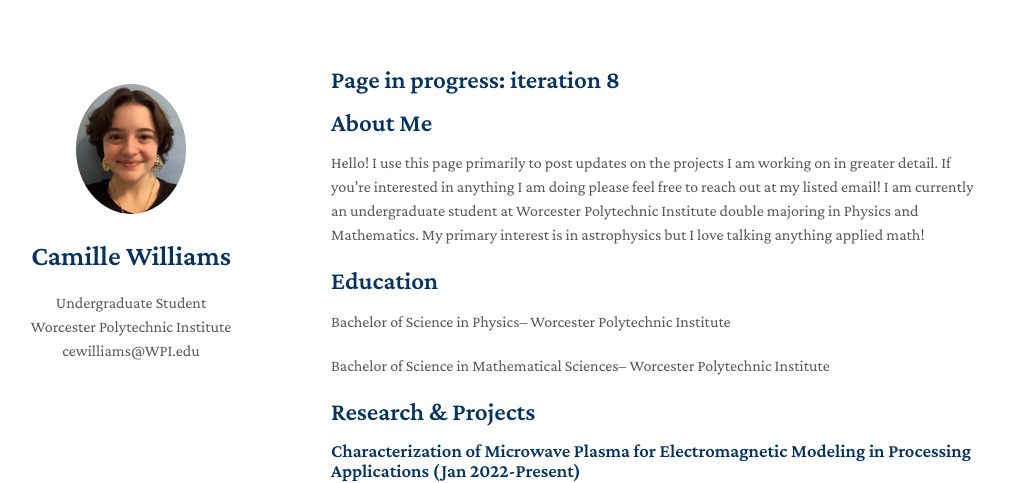
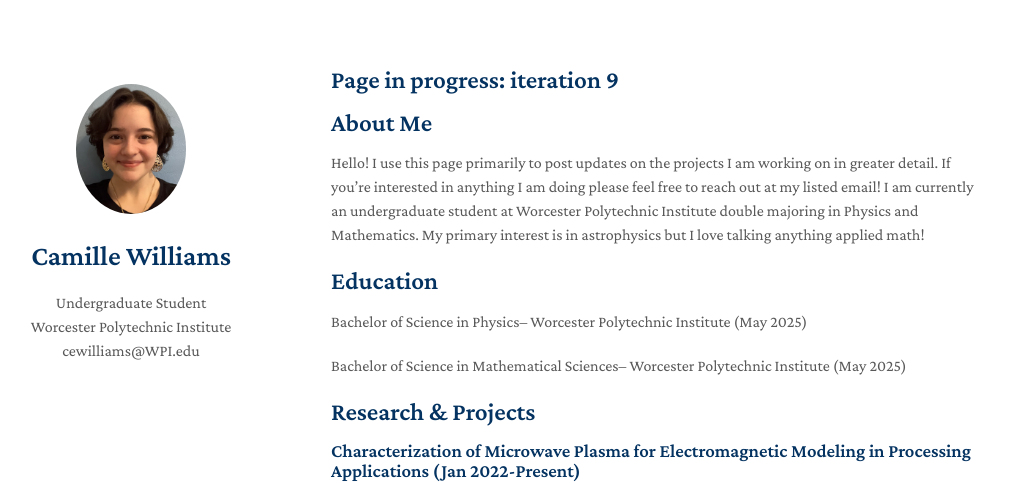
Before and after one commit to CamilleW8831/CamilleW8831.github.io, a Jekyll site: the page built from index.md, in a window 1280 px wide and 900 px high. Shown: the top 483 px of the window, without its empty margins (139-1149 px from the left). Built offline with Jekyll 4.4.1, drawn with Linux system fonts in a browser that asks for light colours; nearby versions of some CDN libraries; a style sheet for code colours, icons or effects is not loaded; our own code applies the rules of GitHub Pages for plain Markdown files.

Commit message:
Update index.md

```diff
--- a/index.md
+++ b/index.md
@@ -2,16 +2,16 @@
 layout: homepage
 ---
 
-## Page in progress: iteration 8
+## Page in progress: iteration 9
 
 ## About Me
 Hello! I use this page primarily to post updates on the projects I am working on in greater detail. If you're interested in anything I am doing please feel free to reach out at my listed email! I am currently an undergraduate student at Worcester Polytechnic Institute double majoring in Physics and Mathematics. My primary interest is in astrophysics but I love talking anything applied math!
 
 
 ## Education
-Bachelor of Science in Physics-- Worcester Polytechnic Institute
+Bachelor of Science in Physics-- Worcester Polytechnic Institute (May 2025)
 
-Bachelor of Science in Mathematical Sciences-- Worcester Polytechnic Institute
+Bachelor of Science in Mathematical Sciences-- Worcester Polytechnic Institute (May 2025)
 
 ## Research & Projects
 ### Characterization of Microwave Plasma for Electromagnetic Modeling in Processing Applications (Jan 2022-Present)
```
